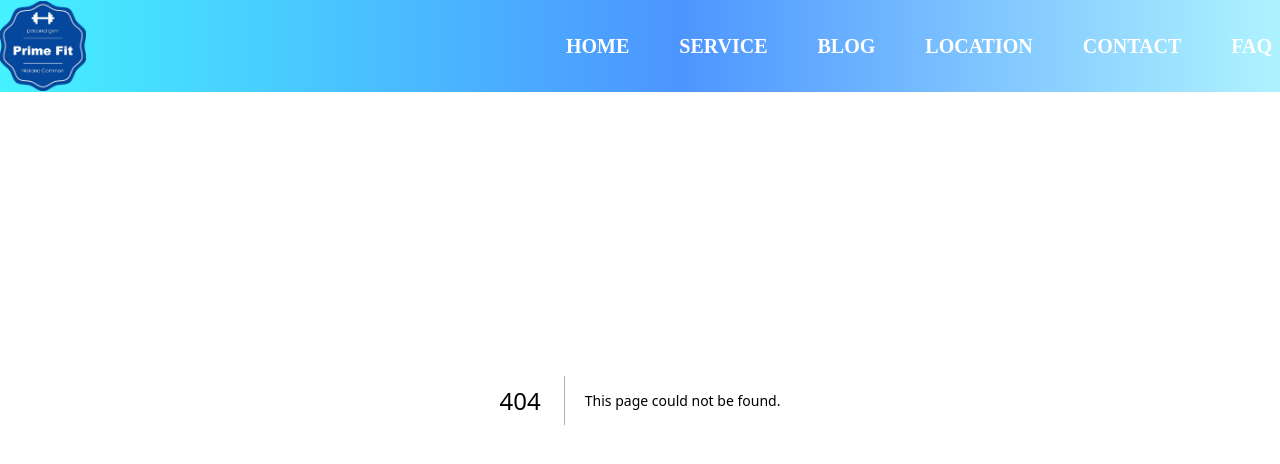
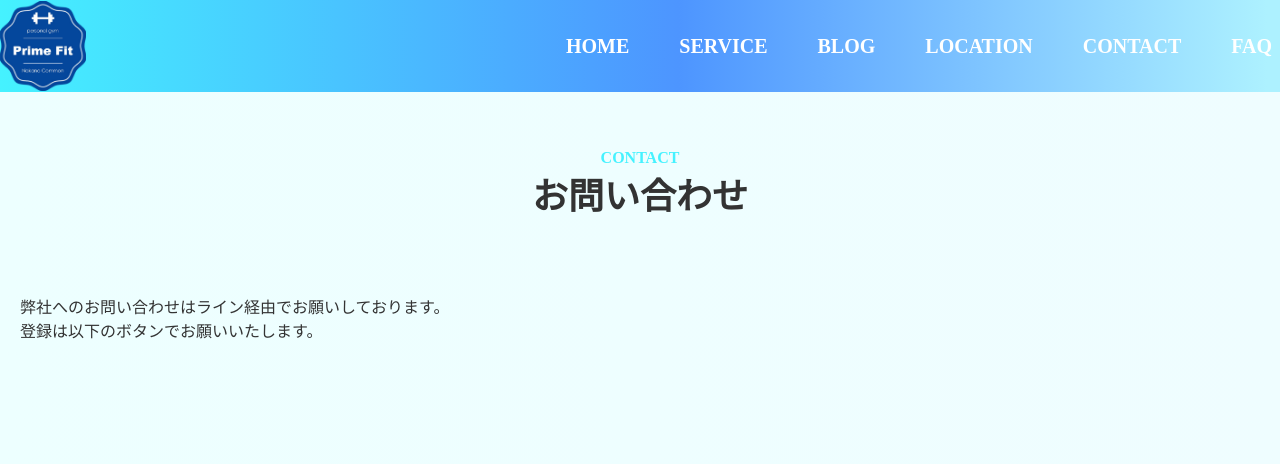
Before and after one commit to saitoshi/nakanoPrimeFit2, a Next.js app in the folder src/: page /contact in a window 1280 px wide. Before the commit this address had no page. Shown: the top 464 px of the page. Built offline with nearby package versions, Linux system fonts and the light colour scheme.

Commit message:
issue-12-added the contact page

```diff
--- /dev/null
+++ b/src/app/contact/page.tsx
@@ -0,0 +1,15 @@
+export default function Contact() {
+  return (
+    <div className='pageContainer'>
+      <h2>
+        <p className='subHeader'>CONTACT</p>
+        <p className='mainHeader'>お問い合わせ</p>
+      </h2>
+      <p>
+        弊社へのお問い合わせはライン経由でお願いしております。
+        <br />
+        登録は以下のボタンでお願いいたします。
+      </p>
+    </div>
+  );
+}
```
